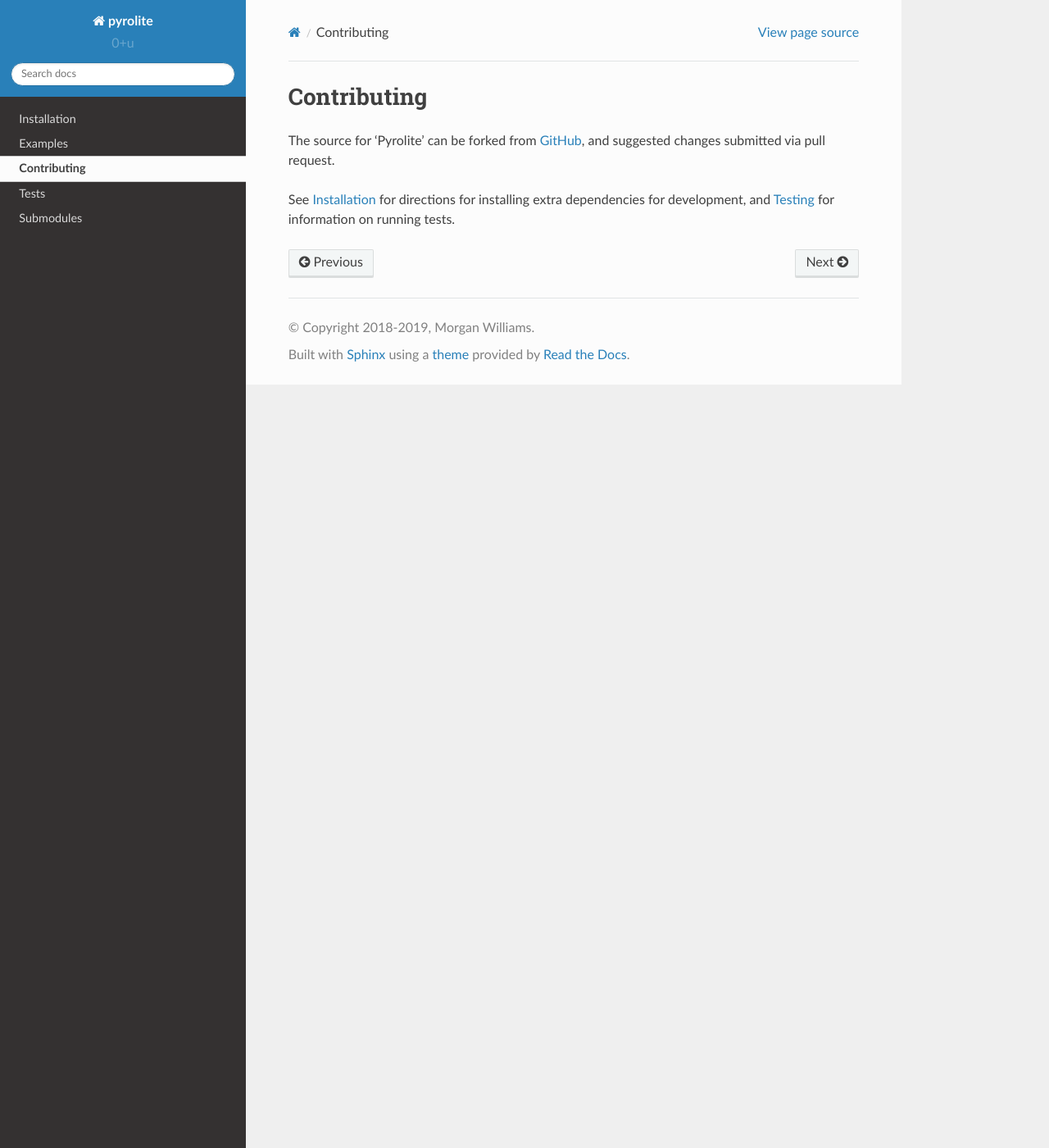
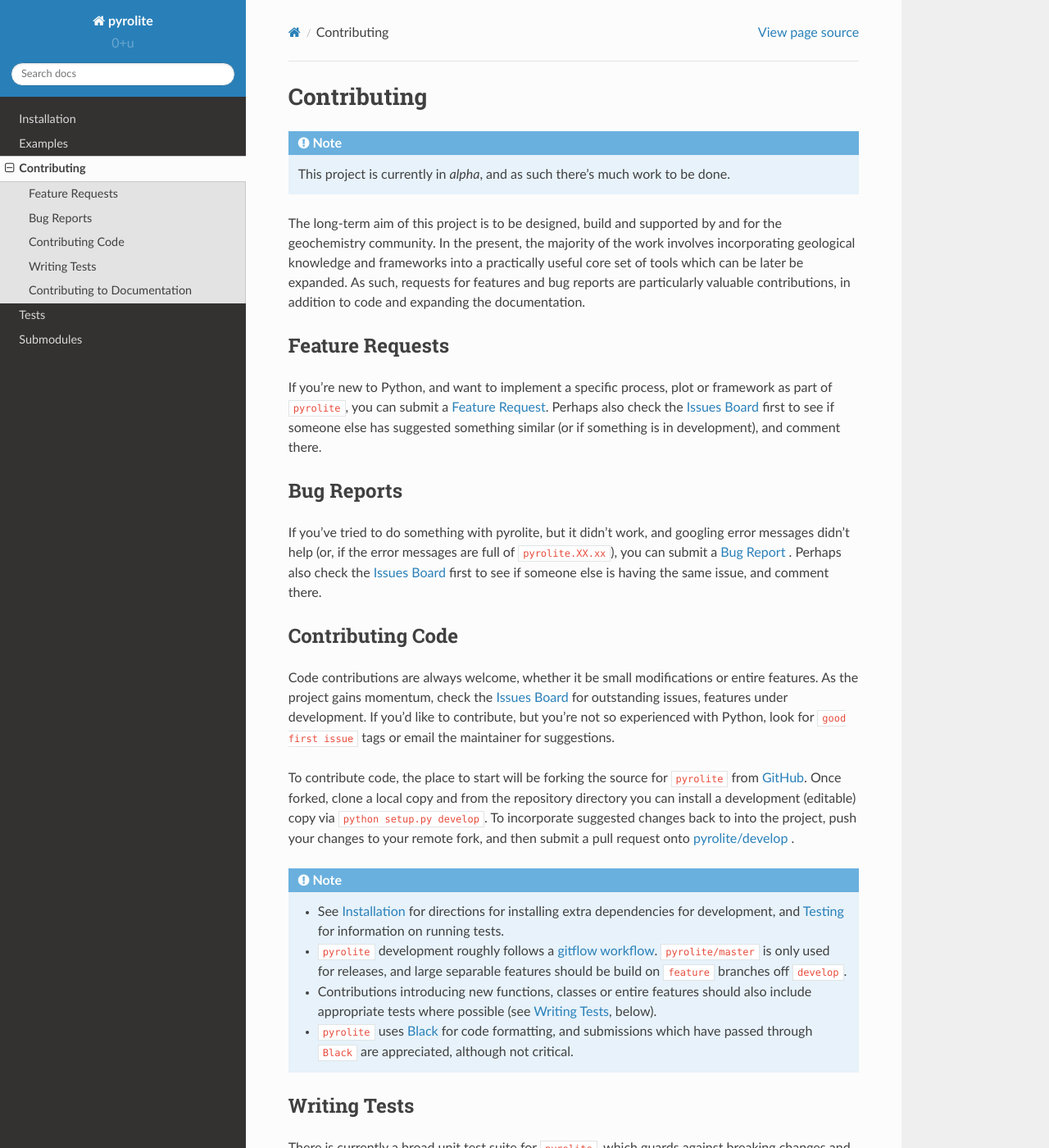
Before and after one commit to morganjwilliams/pyrolite, a Sphinx documentation site: the page built from docs/source/usage/contributing.rst, in a window 1280 px wide and 1400 px high. Shown: the whole window at 82% size. Built offline with Sphinx 7.4.7 and the Read the Docs theme 2.0.0, drawn with Linux system fonts in a browser that asks for light colours; some of the changed text lies outside the part shown.

Commit message:
Update Docs - Contributing, Installation

```diff
--- a/docs/source/usage/contributing.rst
+++ b/docs/source/usage/contributing.rst
@@ -1,10 +1,100 @@
 Contributing
 ==============
 
-The source for 'Pyrolite' can be forked from
-`GitHub <https://github.com/morganjwilliams/pyrolite/tree/develop>`__,
-and suggested changes submitted via pull request.
+.. note:: This project is currently in `alpha`, and as such there's much work to be
+          done.
 
-See `Installation <installation.html>`__ for directions for installing extra
-dependencies for development, and `Testing <tests.html>`__ for information on running
-tests.
+The long-term aim of this project is to be designed, build and supported by and for
+the geochemistry community. In the present, the majority of the work involves
+incorporating geological knowledge and frameworks into a practically useful core set of
+tools which can be later be expanded. As such, requests for features and bug reports
+are particularly valuable contributions, in addition to code and expanding the
+documentation.
+
+Feature Requests
+-------------------------
+
+If you're new to Python, and want to implement a specific process, plot or framework
+as part of :code:`pyrolite`, you can submit a
+`Feature Request <https://github.com/morganjwilliams/pyrolite/issues/new?assignees=morganjwilliams&labels=enhancement&template=feature-request.md>`__.
+Perhaps also check the
+`Issues Board <https://github.com/morganjwilliams/pyrolite/issues>`__ first to see if
+someone else has suggested something similar (or if something is in development),
+and comment there.
+
+Bug Reports
+-------------------------
+
+If you've tried to do something with pyrolite, but it didn't work, and googling error
+messages didn't help (or, if the error messages are full of :code:`pyrolite.XX.xx`),
+you can submit a
+`Bug Report <https://github.com/morganjwilliams/pyrolite/issues/new?assignees=morganjwilliams&labels=bug&template=bug-report.md>`__ .
+Perhaps also check the
+`Issues Board <https://github.com/morganjwilliams/pyrolite/issues>`__ first to see if
+someone else is having the same issue, and comment there.
+
+Contributing Code
+-------------------------
+
+Code contributions are always welcome, whether it be small modifications or entire
+features. As the project gains momentum, check the
+`Issues Board <https://github.com/morganjwilliams/pyrolite/issues>`__ for outstanding
+issues, features under development. If you'd like to contribute, but you're not so
+experienced with Python, look for :code:`good first issue` tags or email the maintainer
+for suggestions.
+
+To contribute code, the place to start will be forking the source for :code:`pyrolite`
+from `GitHub <https://github.com/morganjwilliams/pyrolite/tree/develop>`__. Once forked,
+clone a local copy and from the repository directory you can install a development
+(editable) copy via :code:`python setup.py develop`. To incorporate suggested
+changes back to into the project, push your changes to your
+remote fork, and then submit a pull request onto
+`pyrolite/develop <https://github.com/morganjwilliams/pyrolite/tree/develop>`__ .
+
+.. note::
+
+  * See `Installation <installation.html>`__ for directions for installing extra
+    dependencies for development, and `Testing <tests.html>`__ for information on running
+    tests.
+
+  * :code:`pyrolite` development roughly follows a
+    `gitflow workflow <https://www.atlassian.com/git/tutorials/comparing-workflows/gitflow-workflow>`__.
+    :code:`pyrolite/master` is only used for releases, and large separable features
+    should be build on :code:`feature` branches off :code:`develop`.
+
+  * Contributions introducing new functions, classes or entire features should
+    also include appropriate tests where possible (see `Writing Tests`_, below).
+
+  * :code:`pyrolite` uses `Black <https://github.com/ambv/black>`__ for code formatting, and
+    submissions which have passed through :code:`Black` are appreciated, although not critical.
+
+
+Writing Tests
+-------------------------
+
+There is currently a broad unit test suite for :code:`pyrolite`, which guards
+against breaking changes and assures baseline functionality. :code:`pyrolite` uses continuous
+integration via `Travis <https://travis-ci.org/morganjwilliams/pyrolite>`__, where the
+full suite of tests are run for each commit and pull request, and test coverage output
+to `Coveralls <https://coveralls.io/github/morganjwilliams/pyrolite>`__.
+
+Adding or expanding tests is a helpful way to ensure :code:`pyrolite` does what is meant to,
+and does it reproducibly. The unit test suite one critical component of the package,
+and necessary to enable sufficient trust to use :code:`pyrolite` for scientific purposes.
+
+Contributing to Documentation
+------------------------------
+
+The `documentation and examples <https://pyrolite.readthedocs.io>`__ for :code:`pyrolite`
+are slowly being developed, and any contributions or corrections would be greatly
+appreciated. Currently the examples are patchy, and a 'getting started' guide would be
+a helpful addition.
+
+These pages serve multiple purposes:
+  * A human-readable reference of the source code (compiled from docstrings).
+  * A set of simple examples to demonstrate use and utility.
+  * A place for developing extended examples [#edu]_
+
+
+.. [#edu] Such examples could easily be distributed as educational resources showcasing
+    the utility of programmatic approaches to geochemistry
```
Also changed, not shown: docs/source/usage/installation.rst (+7 -0 lines).
